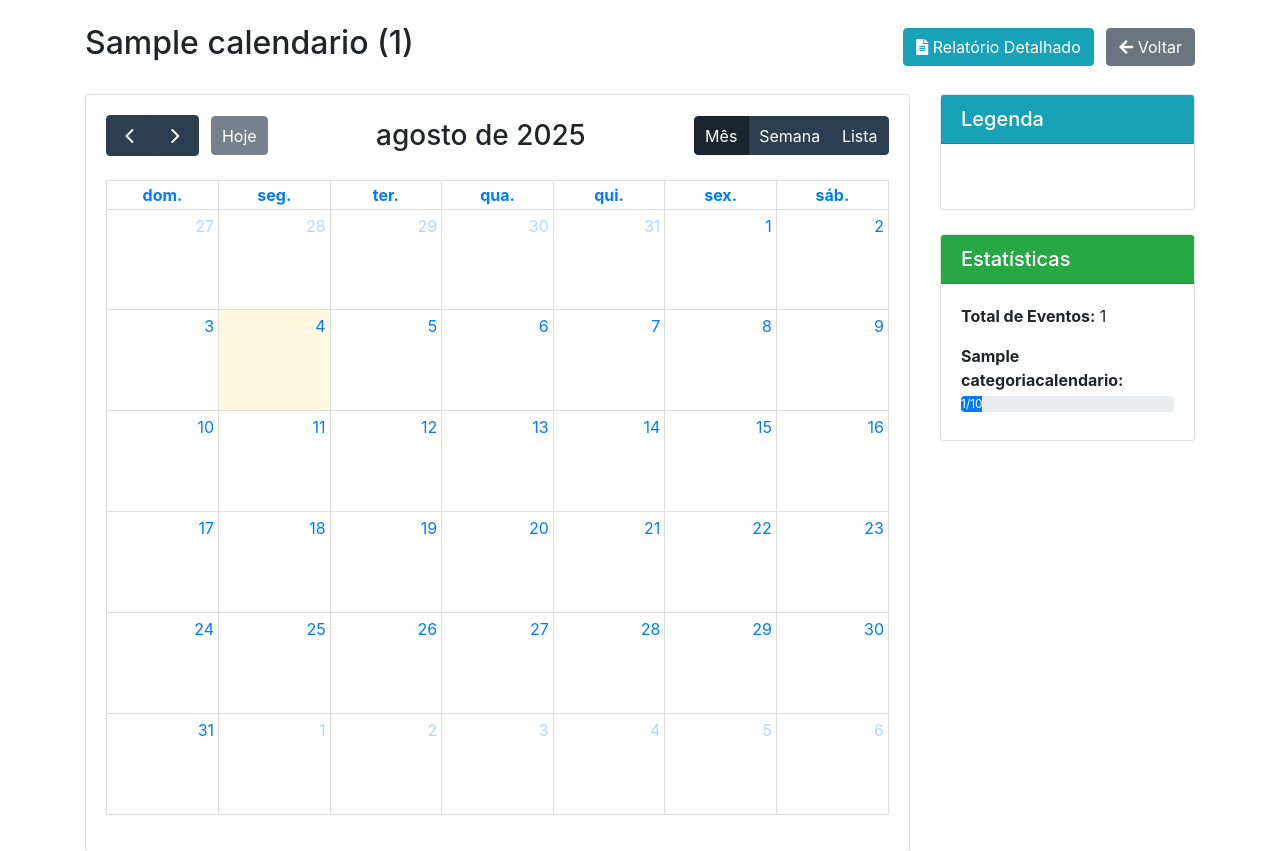
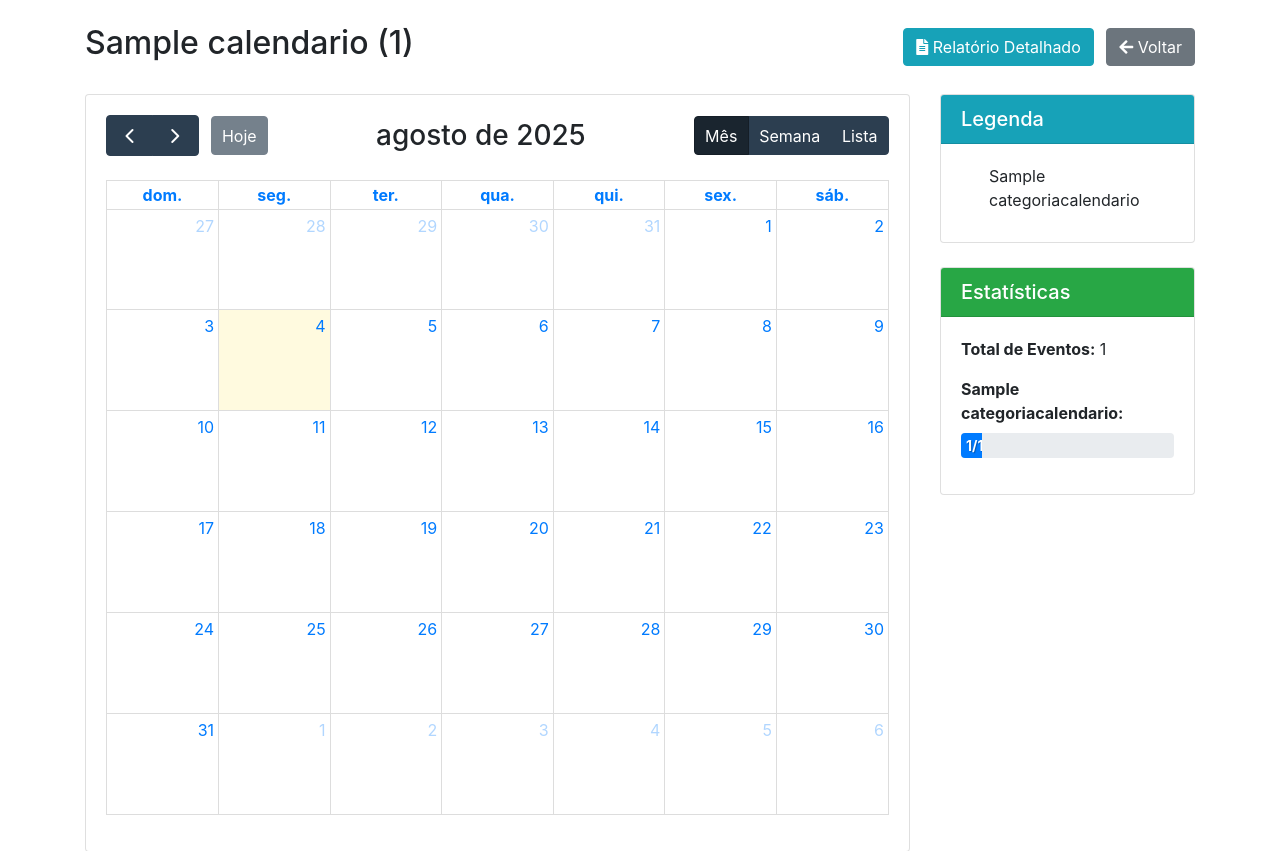
Before and after one commit to RxSaturn/Calendario-Academico, a Flask app: page /eventos/calendario/1 in a window 1280 px wide. Shown: the part 56-907 px from the top of the page. Run offline with Flask 3, Linux system fonts and the light colour scheme; tables that the repository leaves empty hold one stand-in row (values such as "Sample post"); lists and menus that the app fills with data are empty; some libraries are stand-ins or nearby versions.

Commit message:
Correção 3

```diff
--- a/app/controllers/evento_routes.py
+++ b/app/controllers/evento_routes.py
@@ -70,6 +70,27 @@
                                 for c in CategoriaCalendario.query.all()]
 
     if form.validate_on_submit():
+        # Buscar a categoria e o calendário associado
+        categoria = CategoriaCalendario.query.get(form.id_categoria.data)
+        calendario = categoria.calendario
+
+        # Verificar se as datas do evento estão dentro do período do calendário
+        if form.datainicio.data < calendario.datainicio or form.datafim.data > calendario.datafim:
+            flash('As datas do evento devem estar dentro do período do calendário.', 'danger')
+            return render_template('eventos/form.html', form=form, titulo='Editar Evento')
+
+        # Verificar se as datas estão dentro do período da categoria
+        periodo = categoria.periodo
+        if form.datainicio.data < periodo.datainicial or form.datafim.data > periodo.datafinal:
+            flash('As datas do evento devem estar dentro do período da categoria.', 'warning')
+            # Não bloqueia, apenas avisa
+
+        # Guardar a categoria antiga se foi alterada
+        categoria_antiga = None
+        if evento.id_categoria != form.id_categoria.data:
+            categoria_antiga = evento.categoria
+
+        # Atualizar os dados do evento
         form.populate_obj(evento)
 
         # Verificar conflitos de eventos
@@ -78,6 +99,17 @@
             flash(f'Atenção! Existem {len(conflitos)} eventos conflitantes no mesmo período.', 'warning')
 
         db.session.commit()
+
+        # Se a categoria tem habilitação de contagem, atualizar o total de dias
+        if categoria.habilitacaocontagem:
+            dias_validos = categoria.atualizar_contagem_dias()
+            if categoria.totaldias and dias_validos > categoria.totaldias:
+                flash(f'Atenção! A categoria agora tem {dias_validos} dias registrados, ultrapassando o limite de {categoria.totaldias} dias.', 'warning')
+
+        # Se a categoria foi alterada, atualizar a contagem na categoria antiga também
+        if categoria_antiga and categoria_antiga.habilitacaocontagem:
+            categoria_antiga.atualizar_contagem_dias()
+
         flash('Evento atualizado com sucesso!', 'success')
         return redirect(url_for('evento.listar'))
 
@@ -104,15 +136,19 @@
     # Formatar eventos para o fullCalendar
     eventos_formatados = []
     for evento in eventos:
+        # Obtém o objeto categoria associado ao evento
+        categoria_evento = CategoriaCalendario.query.get(evento.id_categoria)
+
         eventos_formatados.append({
             'id': evento.id_evento,
             'title': evento.titulo,
             'start': evento.datainicio.isoformat(),
             'end': evento.datafim.isoformat(),
             'allDay': evento.dia_todo,
-            'color': evento.categoria.corassociada,
+            'color': categoria_evento.corassociada,
             'description': evento.descricao or '',
-            'location': evento.local or ''
+            'location': evento.local or '',
+            'categoria_nome': categoria_evento.nome  # Adiciona o nome da categoria para uso no modal
         })
 
     if request.headers.get('X-Requested-With') == 'XMLHttpRequest':
--- a/app/models/models.py
+++ b/app/models/models.py
@@ -1,4 +1,4 @@
-from datetime import datetime
+from datetime import datetime, timedelta
 import calendar
 from app import db
 
--- a/app/templates/eventos/calendario.html
+++ b/app/templates/eventos/calendario.html
@@ -26,7 +26,7 @@
     .legenda-item {
         display: flex;
         align-items: center;
-        margin-bottom: 5px;
+        margin-bottom: 10px;
     }
 
     .legenda-cor {
@@ -34,6 +34,21 @@
         height: 20px;
         border-radius: 3px;
         margin-right: 8px;
+        flex-shrink: 0;
+    }
+
+    /* Melhorias na barra de progresso */
+    .progress {
+        height: 25px;
+        margin-bottom: 15px;
+    }
+
+    .progress-bar {
+        font-size: 14px;
+        line-height: 25px;
+        font-weight: bold;
+        text-shadow: 1px 1px 1px rgba(0, 0, 0, 0.3);
+        padding: 0 5px;
     }
 </style>
 {% endblock %}
@@ -66,17 +81,11 @@
                 <h5 class="mb-0">Legenda</h5>
             </div>
             <div class="card-body">
-                {% set categorias_dict = {} %}
-                {% for evento in eventos %}
-                {% if evento.color not in categorias_dict %}
-                {% set _ = categorias_dict.update({evento.color: evento.category_name}) %}
-                {% endif %}
-                {% endfor %}
-
-                {% for cor, nome in categorias_dict.items() %}
+                <!-- Obtém as categorias diretamente das categorias do calendário -->
+                {% for categoria in calendario.categorias %}
                 <div class="legenda-item">
-                    <div class="legenda-cor" style="background-color: {{ cor }};"></div>
-                    <span>{{ nome }}</span>
+                    <div class="legenda-cor" style="background-color: {{ categoria.corassociada }};"></div>
+                    <span>{{ categoria.nome }}</span>
                 </div>
                 {% endfor %}
             </div>
@@ -91,24 +100,25 @@
 
                 {% for categoria in calendario.categorias %}
                 {% if categoria.habilitacaocontagem %}
-                <div class="mb-2">
+                <div class="mb-3">
                     <strong>{{ categoria.nome }}:</strong>
-                    <div class="progress mt-1">
-                        {% set porcentagem = (categoria.eventos|length / categoria.totaldias * 100) if
-                        categoria.totaldias else 100 %}
-                        <div class="progress-bar" role="progressbar"
-                            style="width: {{ porcentagem }}%; background-color: {{ categoria.corassociada }};"
-                            aria-valuenow="{{ categoria.eventos|length }}" aria-valuemin="0"
-                            aria-valuemax="{{ categoria.totaldias }}">
-                            {{ categoria.eventos|length }}/{{ categoria.totaldias }}
-                        </div>
+                    <div class="progress mt-2">
+                        {% set qtd_eventos = categoria.eventos|length %}
+                        {% set total_dias = categoria.totaldias or 1 %}
+                        {% set porcentagem = (qtd_eventos / total_dias * 100)|round|int %}
+                        {% set porcentagem_display = porcentagem if porcentagem <= 100 else 100 %} <div
+                            class="progress-bar" role="progressbar"
+                            style="width: {{ porcentagem_display }}%; background-color: {{ categoria.corassociada }};"
+                            aria-valuenow="{{ qtd_eventos }}" aria-valuemin="0" aria-valuemax="{{ total_dias }}">
+                            {{ qtd_eventos }}/{{ total_dias }}
                     </div>
                 </div>
-                {% endif %}
-                {% endfor %}
             </div>
+            {% endif %}
+            {% endfor %}
         </div>
     </div>
+</div>
 </div>
 
 <!-- Modal de detalhes do evento -->
@@ -194,8 +204,9 @@
                 localContainer.style.display = 'none';
             }
 
-            // Categoria
-            document.getElementById('eventoCategoria').textContent = info.event.extendedProps.category_name;
+            // Categoria - Busca a categoria pelo ID e exibe seu nome
+            const categoria = info.event.extendedProps.categoria_nome || "Não definida";
+            document.getElementById('eventoCategoria').textContent = categoria;
 
             // Link de edição
             document.getElementById('eventoEditarLink').href = "/eventos/editar/" + info.event.id;
```
Also changed, not shown: app/templates/eventos/relatorio.html (+54 -27 lines).
